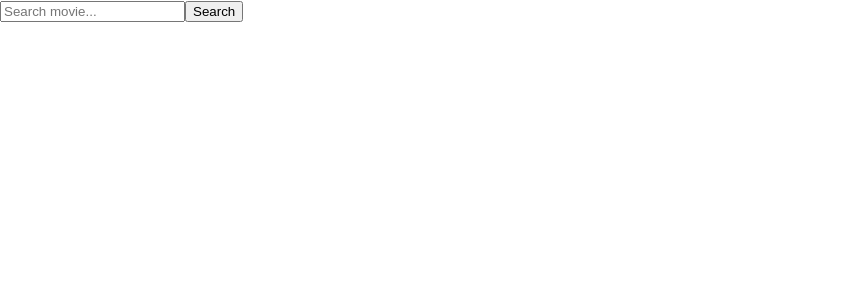
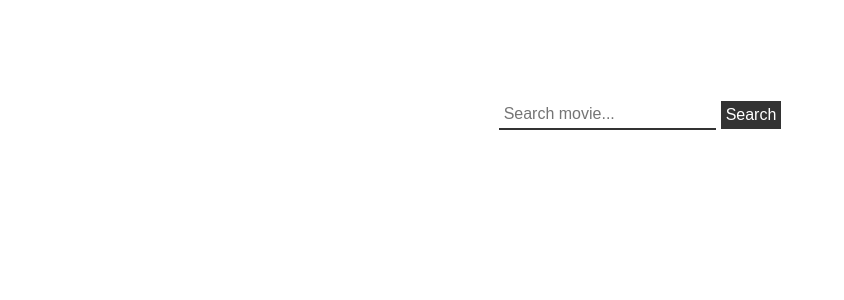
Before and after one commit to WamashuduSengani/movie-search, a React (Create React App) app: page / in a window 1280 px wide. Before the commit this address had no page. Shown: the top 300 px of the page, without its empty margins (0-844 px from the left). Built offline with nearby package versions, Linux system fonts and the light colour scheme.

Commit message:
A bit of styling

```diff
--- a/package.json
+++ b/package.json
@@ -36,5 +36,8 @@
       "last 1 firefox version",
       "last 1 safari version"
     ]
+  },
+  "devDependencies": {
+    "sass": "^1.58.3"
   }
 }
--- a/src/App.js
+++ b/src/App.js
@@ -7,9 +7,6 @@ const App = () => {
     <>
       <BrowserRouter>
         <SearchBar></SearchBar>
-        <Routes>
-        {/* <Route path="/" element={<SearchBar />} /> */}
-        </Routes>
       </BrowserRouter>
     </>
   )
--- /dev/null
+++ b/src/components/search/index.css
@@ -0,0 +1,58 @@
+form {
+  display: flex;
+  flex-direction: row;
+  justify-content: center;
+  align-items: center;
+  margin-top: 100px;
+}
+
+input[type="text"] {
+  border: none;
+  border-bottom: 2px solid #333;
+  padding: 5px;
+  font-size: 16px;
+  margin-right: 5px;
+}
+
+button[type="submit"] {
+  background-color: #333;
+  color: white;
+  border: none;
+  padding: 5px;
+  font-size: 16px;
+  cursor: pointer;
+}
+
+h2 {
+  font-size: 24px;
+  margin-bottom: 10px;
+}
+
+img {
+  max-width: 100%;
+  height: auto;
+  margin-bottom: 10px;
+}
+
+p {
+  font-size: 16px;
+  line-height: 1.5;
+}
+
+.search-results {
+  display: flex;
+  flex-direction: column;
+  justify-content: center;
+  align-items: center;
+  margin-top: 20px;
+}
+
+.search-results img {
+  max-width: 300px;
+  max-height: 400px;
+  margin-bottom: 10px;
+}
+
+.search-results p {
+  font-size: 14px;
+}
--- a/src/components/search/index.js
+++ b/src/components/search/index.js
@@ -1,4 +1,5 @@
 import { useState } from 'react';
+import './index.css';
 
 function SearchBar() {
   const [query, setQuery] = useState('');
@@ -17,6 +18,7 @@ function SearchBar() {
     .then(response => response.json())
     .then(data => setMovieData(data))
     .catch(error => console.error(error));
+    console.log(movieData)
   console.log(`Searching for ${query}...`);
 };
 
@@ -32,7 +34,7 @@ return (
         <button type="submit">Search</button>
       </form>
       {movieData && (
-      <div>
+      <div className="search-results">
       <h2>{movieData.Title}</h2>
       <img src={movieData.Poster} alt={movieData.Title} />
       <p>{movieData.Plot}</p>
```
Also changed, not shown: 2 other files (tests, documents, lock files or other folders). Lines whose indentation alone changed are shown as unchanged.
